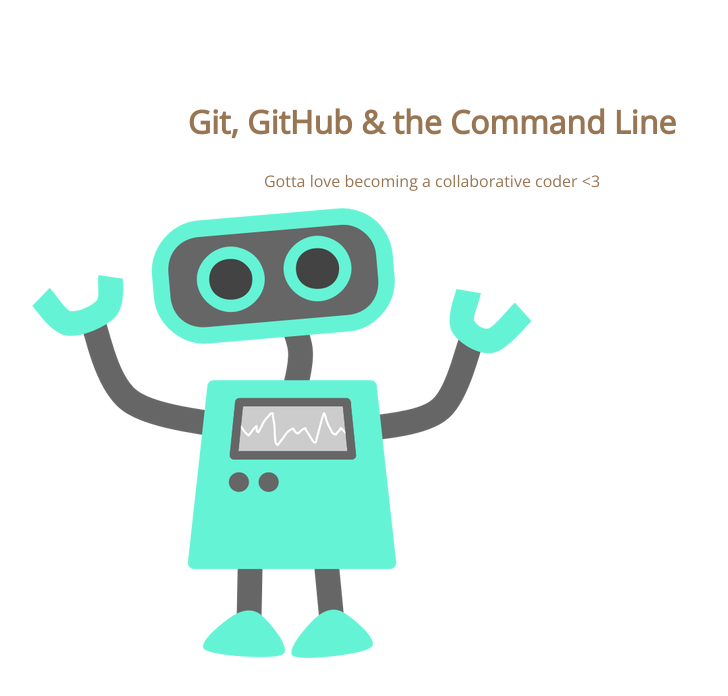
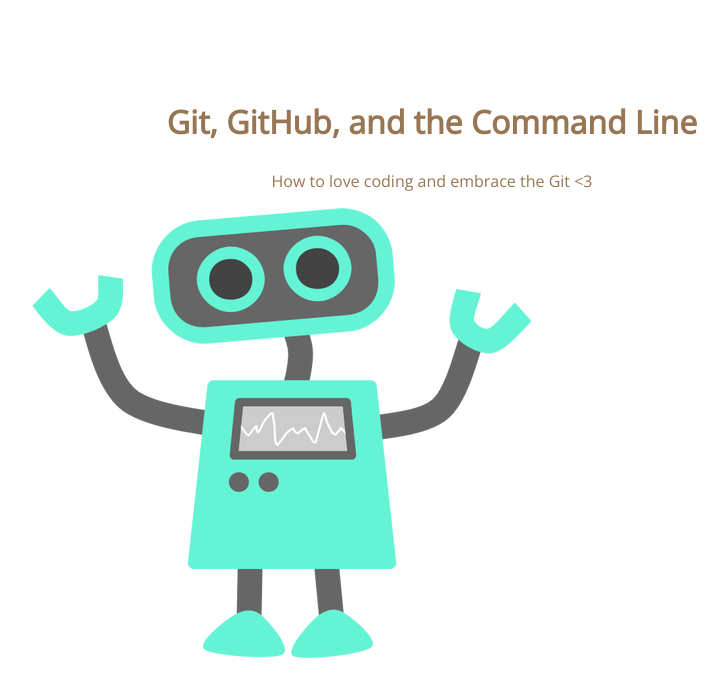
Before and after one commit to tzottoladrift/105-project-take2, a plain HTML site: page index.html in a window 1280 px wide. Shown: the whole page, without its empty margins (208-936 px from the left). Drawn offline with nearby package versions, Linux system fonts and the light colour scheme.

Commit message:
updated index.html

```diff
--- a/index.html
+++ b/index.html
@@ -8,8 +8,8 @@
 </head>
 <body>
 	<section>
-		<h1>Git, GitHub & the Command Line</h1>
-		<p>Gotta love becoming a collaborative coder <3</p>
+		<h1>Git, GitHub, and the Command Line</h1>
+		<p>How to love coding and embrace the Git <3</p>
 		<img src="img/happy-blue-robot.png">
 	</section>
 </body>
```
